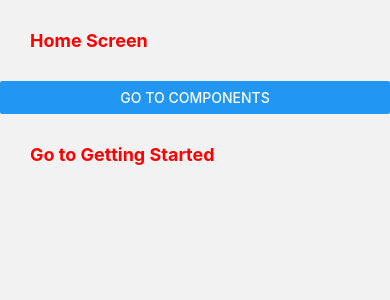
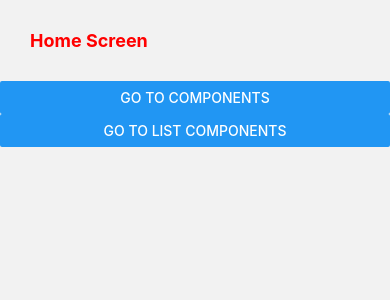
Before and after one commit to anurajghosh/my_first_native, a React Native app: screen /Home in a window 390 px wide. Shown: the top 300 px of the page. Built offline with nearby package versions, Linux system fonts and the light colour scheme.

Commit message:
object destructing added

```diff
--- a/src/screens/HomeScreen.js
+++ b/src/screens/HomeScreen.js
@@ -8,9 +8,10 @@ export default function HomeScreen({ navigation }) {
         title="Go to Components"
         onPress={() => navigation.navigate('Components')}
       />
-      <TouchableOpacity onPress={() => navigation.navigate('GettingStarted')}>
-        <Text style={styles.text}>Go to Getting Started</Text>
-      </TouchableOpacity>
+      <Button
+        title="Go to List Components"
+        onPress={() => navigation.navigate('List')}
+      />
     </View>
   );
 }
```
Also changed, not shown: 2 other files (tests, documents, lock files or other folders).
